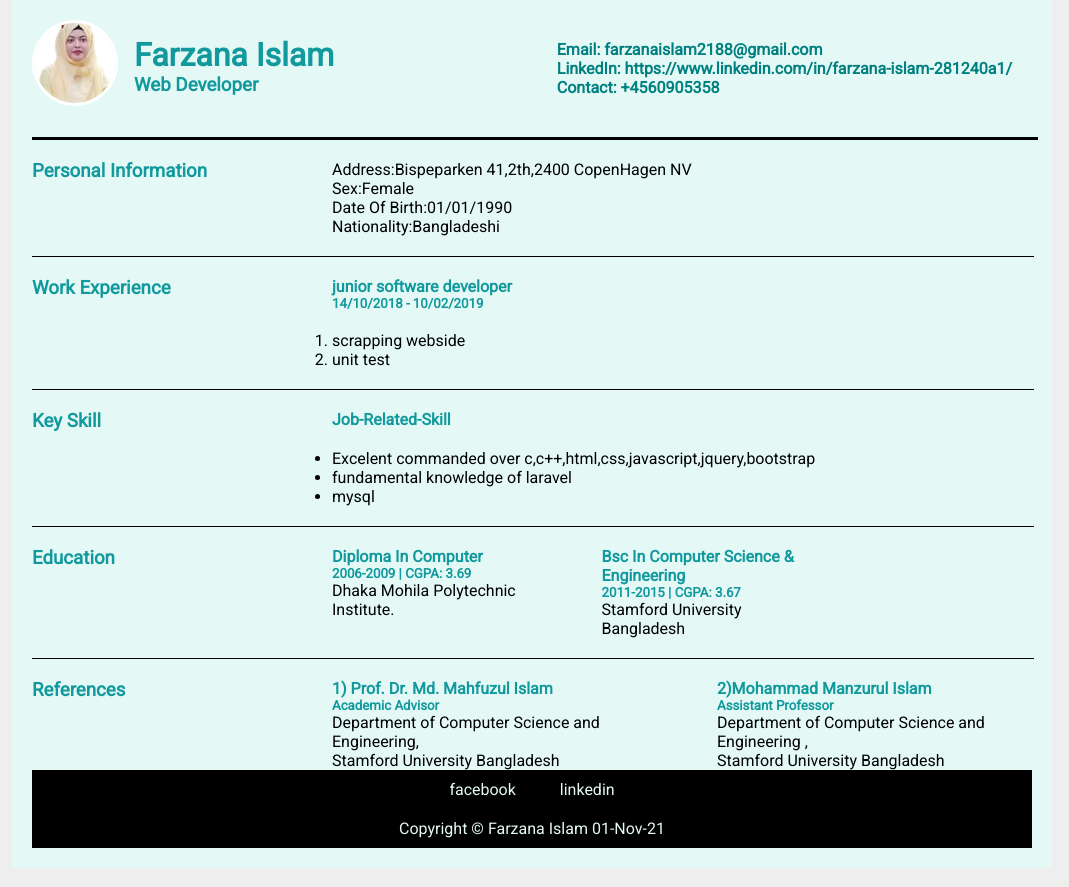
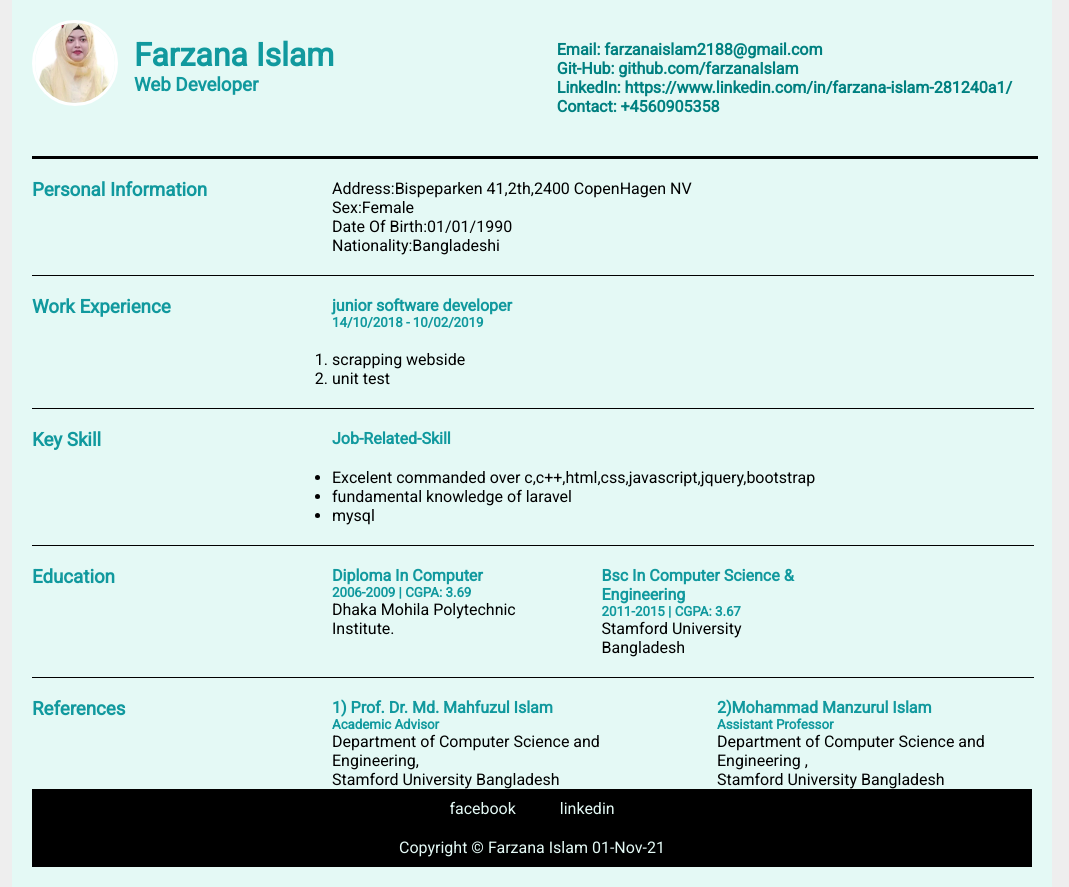
Before and after one commit to farzanaIslam/portfolio-farzana, a plain HTML site: page index.html in a window 1280 px wide. Shown: the whole page, without its empty margins (108-1177 px from the left). Drawn offline with Linux system fonts and the light colour scheme.

Commit message:
github link added

```diff
--- a/index.html
+++ b/index.html
@@ -17,6 +17,8 @@
         </div>
         <div class="header-contact">
           <p><a href="https://farzanaislam2188@gmail.com">Email: farzanaislam2188@gmail.com</a></p>
+          <p><a href="https://github.com/farzanaIslam">Git-Hub: github.com/farzanaIslam</a></p>
+
           <p>
             <a href="https://www.linkedin.com/in/farzana-islam-281240a1/"
               >LinkedIn: https://www.linkedin.com/in/farzana-islam-281240a1/</a
```
